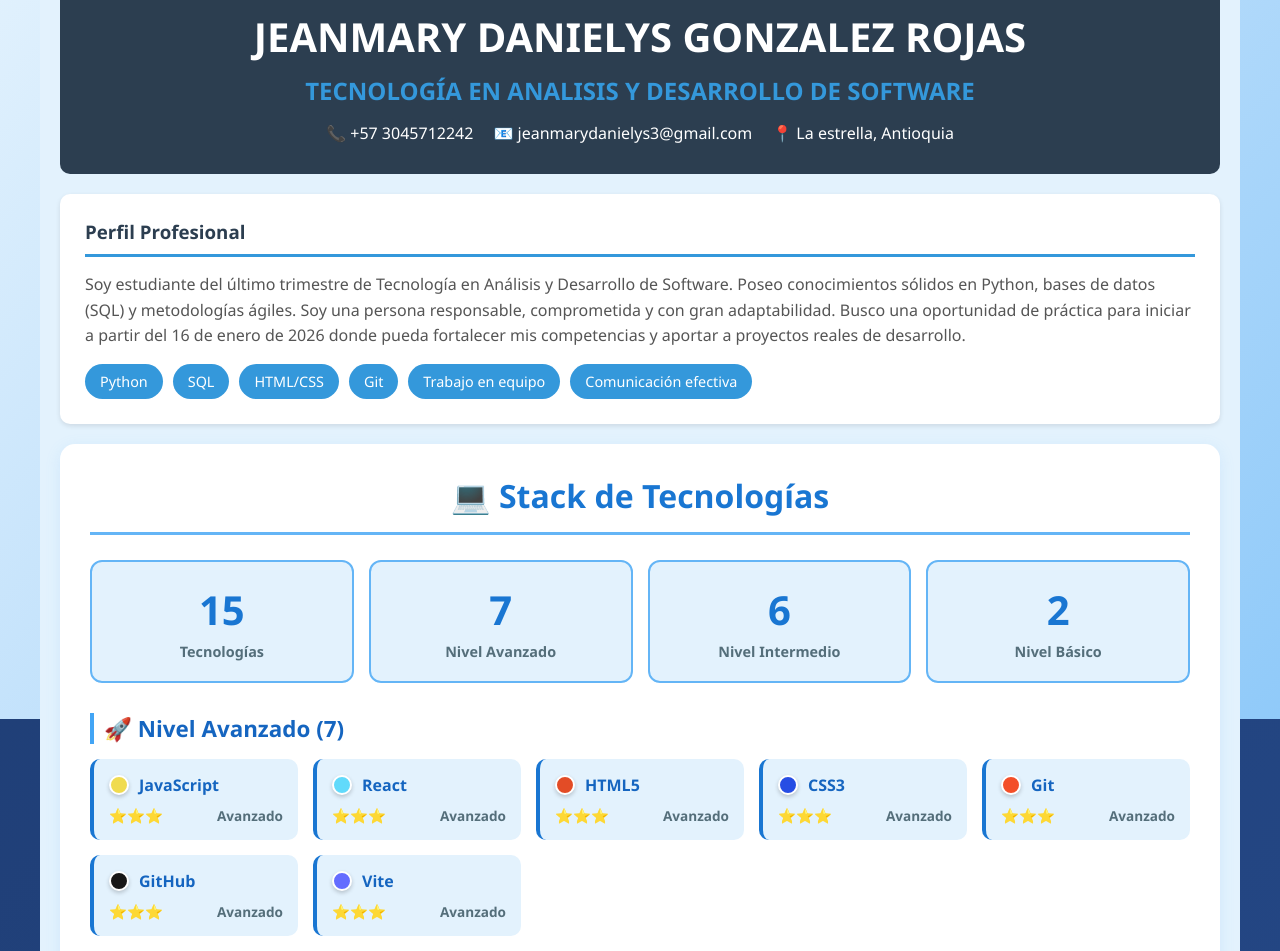
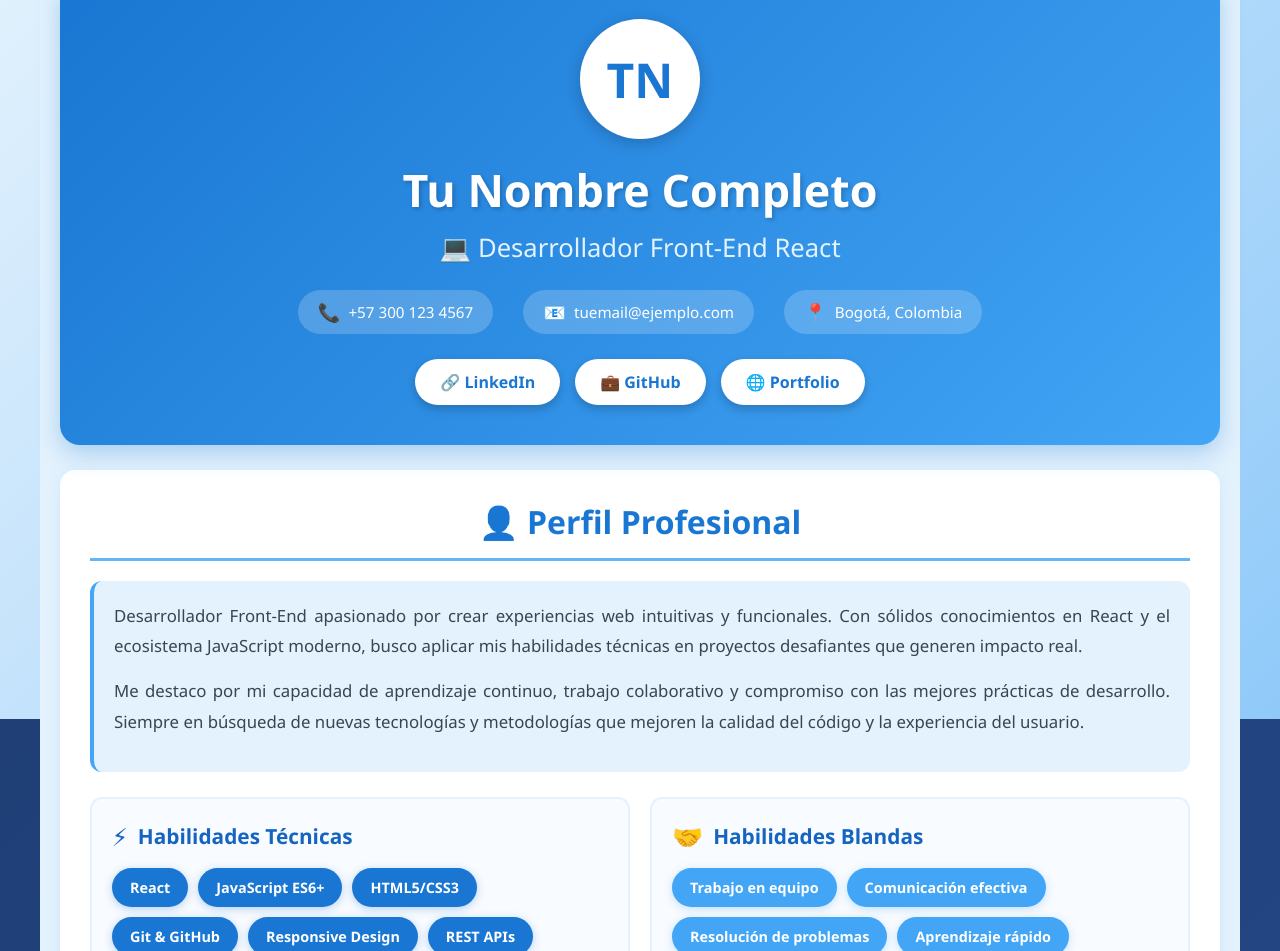
Before and after one commit to DaniGR09/cv-react-jeanmary-gonzalez, a React (Vite) app: page / in a window 1280 px wide. Shown: the part 81-1032 px from the top of the page. Built offline with nearby package versions, Linux system fonts and the light colour scheme.

Commit message:
style: actualizar tema visual a azul claro en todos los componentes

```diff
--- a/src/components/CabeceraCV.jsx
+++ b/src/components/CabeceraCV.jsx
@@ -1,12 +1,31 @@
 function CabeceraCV() {
   return (
     <header style={styles.header}>
-      <h1 style={styles.nombre}>JEANMARY DANIELYS GONZALEZ ROJAS</h1>
-      <h2 style={styles.titulo}>TECNOLOGÍA EN ANALISIS Y DESARROLLO DE SOFTWARE</h2>
+      <div style={styles.avatarContainer}>
+        <div style={styles.avatar}>
+          <span style={styles.avatarText}>TN</span>
+        </div>
+      </div>
+      <h1 style={styles.nombre}>Tu Nombre Completo</h1>
+      <h2 style={styles.titulo}>💻 Desarrollador Front-End React</h2>
       <div style={styles.contacto}>
-        <p>📞 +57 3045712242</p>
-        <p>📧 jeanmarydanielys3@gmail.com</p>
-        <p>📍 La estrella, Antioquia</p>
+        <div style={styles.contactoItem}>
+          <span style={styles.icono}>📞</span>
+          <span>+57 300 123 4567</span>
+        </div>
+        <div style={styles.contactoItem}>
+          <span style={styles.icono}>📧</span>
+          <span>tuemail@ejemplo.com</span>
+        </div>
+        <div style={styles.contactoItem}>
+          <span style={styles.icono}>📍</span>
+          <span>Bogotá, Colombia</span>
+        </div>
+      </div>
+      <div style={styles.redes}>
+        <a href="#" style={styles.redButton}>🔗 LinkedIn</a>
+        <a href="#" style={styles.redButton}>💼 GitHub</a>
+        <a href="#" style={styles.redButton}>🌐 Portfolio</a>
       </div>
     </header>
   );
@@ -14,28 +33,87 @@ function CabeceraCV() {
 
 const styles = {
   header: {
-    backgroundColor: '#2c3e50',
+    background: 'linear-gradient(135deg, #1976d2 0%, #42a5f5 100%)',
     color: 'white',
-    padding: '30px',
+    padding: '40px 30px',
     textAlign: 'center',
-    borderRadius: '10px',
+    borderRadius: '20px',
+    marginBottom: '25px',
+    boxShadow: '0 8px 25px rgba(25, 118, 210, 0.3)',
+    position: 'relative',
+    overflow: 'hidden'
+  },
+  avatarContainer: {
+    display: 'flex',
+    justifyContent: 'center',
     marginBottom: '20px'
   },
+  avatar: {
+    width: '120px',
+    height: '120px',
+    borderRadius: '50%',
+    backgroundColor: 'white',
+    display: 'flex',
+    alignItems: 'center',
+    justifyContent: 'center',
+    border: '5px solid rgba(255, 255, 255, 0.3)',
+    boxShadow: '0 4px 15px rgba(0, 0, 0, 0.2)'
+  },
+  avatarText: {
+    fontSize: '3em',
+    fontWeight: 'bold',
+    color: '#1976d2'
+  },
   nombre: {
-    margin: '0',
-    fontSize: '2.5em'
+    margin: '0 0 10px 0',
+    fontSize: '2.8em',
+    fontWeight: 'bold',
+    textShadow: '2px 2px 4px rgba(0, 0, 0, 0.2)'
   },
   titulo: {
-    margin: '10px 0',
-    fontSize: '1.5em',
-    color: '#3498db'
+    margin: '0 0 25px 0',
+    fontSize: '1.6em',
+    color: '#e3f2fd',
+    fontWeight: '500'
   },
   contacto: {
     display: 'flex',
     justifyContent: 'center',
-    gap: '20px',
-    marginTop: '15px',
-    flexWrap: 'wrap'
+    gap: '30px',
+    marginTop: '20px',
+    flexWrap: 'wrap',
+    marginBottom: '25px'
+  },
+  contactoItem: {
+    display: 'flex',
+    alignItems: 'center',
+    gap: '8px',
+    backgroundColor: 'rgba(255, 255, 255, 0.2)',
+    padding: '10px 20px',
+    borderRadius: '25px',
+    backdropFilter: 'blur(10px)',
+    fontSize: '0.95em'
+  },
+  icono: {
+    fontSize: '1.2em'
+  },
+  redes: {
+    display: 'flex',
+    justifyContent: 'center',
+    gap: '15px',
+    flexWrap: 'wrap',
+    marginTop: '20px'
+  },
+  redButton: {
+    backgroundColor: 'white',
+    color: '#1976d2',
+    padding: '12px 25px',
+    borderRadius: '25px',
+    textDecoration: 'none',
+    fontWeight: 'bold',
+    transition: 'transform 0.3s ease, box-shadow 0.3s ease',
+    boxShadow: '0 4px 10px rgba(0, 0, 0, 0.2)',
+    cursor: 'pointer'
   }
 };
 
--- a/src/components/Perfil.jsx
+++ b/src/components/Perfil.jsx
@@ -1,20 +1,62 @@
 function Perfil() {
+  const habilidadesTecnicas = [
+    "React", "JavaScript ES6+", "HTML5/CSS3",
+    "Git & GitHub", "Responsive Design", "REST APIs"
+  ];
+
+  const habilidadesBlandas = [
+    "Trabajo en equipo", "Comunicación efectiva",
+    "Resolución de problemas", "Aprendizaje rápido",
+    "Pensamiento crítico", "Adaptabilidad"
+  ];
+
   return (
     <section style={styles.section}>
-      <h3 style={styles.titulo}>Perfil Profesional</h3>
-      <p style={styles.descripcion}>
-Soy estudiante del último trimestre de Tecnología en Análisis y Desarrollo de Software. Poseo conocimientos
-sólidos en Python, bases de datos (SQL) y metodologías ágiles. Soy una persona responsable, comprometida y
-con gran adaptabilidad. Busco una oportunidad de práctica para iniciar a partir del 16 de enero de 2026 donde
-pueda fortalecer mis competencias y aportar a proyectos reales de desarrollo.
-      </p>
-      <div style={styles.habilidades}>
-        <span style={styles.badge}>Python</span>
-        <span style={styles.badge}>SQL</span>
-        <span style={styles.badge}>HTML/CSS</span>
-        <span style={styles.badge}>Git</span>
-        <span style={styles.badge}>Trabajo en equipo</span>
-        <span style={styles.badge}>Comunicación efectiva</span>
+      <h3 style={styles.titulo}>👤 Perfil Profesional</h3>
+
+      <div style={styles.descripcionContainer}>
+        <p style={styles.descripcion}>
+          Desarrollador Front-End apasionado por crear experiencias web
+          intuitivas y funcionales. Con sólidos conocimientos en React y
+          el ecosistema JavaScript moderno, busco aplicar mis habilidades
+          técnicas en proyectos desafiantes que generen impacto real.
+        </p>
+        <p style={styles.descripcion}>
+          Me destaco por mi capacidad de aprendizaje continuo, trabajo
+          colaborativo y compromiso con las mejores prácticas de desarrollo.
+          Siempre en búsqueda de nuevas tecnologías y metodologías que
+          mejoren la calidad del código y la experiencia del usuario.
+        </p>
+      </div>
+
+      <div style={styles.habilidadesGrid}>
+        <div style={styles.habilidadSeccion}>
+          <h4 style={styles.subtitulo}>
+            <span style={styles.iconoSubtitulo}>⚡</span>
+            Habilidades Técnicas
+          </h4>
+          <div style={styles.habilidades}>
+            {habilidadesTecnicas.map((habilidad, index) => (
+              <span key={index} style={styles.badgeTecnica}>
+                {habilidad}
+              </span>
+            ))}
+          </div>
+        </div>
+
+        <div style={styles.habilidadSeccion}>
+          <h4 style={styles.subtitulo}>
+            <span style={styles.iconoSubtitulo}>🤝</span>
+            Habilidades Blandas
+          </h4>
+          <div style={styles.habilidades}>
+            {habilidadesBlandas.map((habilidad, index) => (
+              <span key={index} style={styles.badgeBlanda}>
+                {habilidad}
+              </span>
+            ))}
+          </div>
+        </div>
       </div>
     </section>
   );
@@ -23,33 +65,79 @@ pueda fortalecer mis competencias y aportar a proyectos reales de desarrollo.
 const styles = {
   section: {
     backgroundColor: 'white',
-    padding: '25px',
-    borderRadius: '10px',
-    marginBottom: '20px',
-    boxShadow: '0 2px 5px rgba(0,0,0,0.1)'
+    padding: '30px',
+    borderRadius: '15px',
+    marginBottom: '25px',
+    boxShadow: '0 4px 15px rgba(100, 181, 246, 0.15)'
   },
   titulo: {
-    color: '#2c3e50',
-    borderBottom: '3px solid #3498db',
-    paddingBottom: '10px',
-    marginBottom: '15px'
+    color: '#1976d2',
+    fontSize: '2em',
+    marginBottom: '20px',
+    textAlign: 'center',
+    borderBottom: '3px solid #64b5f6',
+    paddingBottom: '15px'
+  },
+  descripcionContainer: {
+    backgroundColor: '#e3f2fd',
+    padding: '20px',
+    borderRadius: '12px',
+    marginBottom: '25px',
+    borderLeft: '4px solid #42a5f5'
   },
   descripcion: {
-    lineHeight: '1.6',
-    color: '#555',
-    marginBottom: '15px'
+    lineHeight: '1.8',
+    color: '#37474f',
+    marginBottom: '15px',
+    fontSize: '1.05em',
+    textAlign: 'justify'
+  },
+  habilidadesGrid: {
+    display: 'grid',
+    gridTemplateColumns: 'repeat(auto-fit, minmax(280px, 1fr))',
+    gap: '20px'
+  },
+  habilidadSeccion: {
+    backgroundColor: '#f8fbff',
+    padding: '20px',
+    borderRadius: '12px',
+    border: '2px solid #e3f2fd'
+  },
+  subtitulo: {
+    color: '#1565c0',
+    fontSize: '1.3em',
+    marginBottom: '15px',
+    display: 'flex',
+    alignItems: 'center',
+    gap: '10px'
+  },
+  iconoSubtitulo: {
+    fontSize: '1.2em'
   },
   habilidades: {
     display: 'flex',
     flexWrap: 'wrap',
     gap: '10px'
   },
-  badge: {
-    backgroundColor: '#3498db',
+  badgeTecnica: {
+    backgroundColor: '#1976d2',
     color: 'white',
-    padding: '8px 15px',
-    borderRadius: '20px',
-    fontSize: '0.9em'
+    padding: '10px 18px',
+    borderRadius: '25px',
+    fontSize: '0.9em',
+    fontWeight: '600',
+    boxShadow: '0 2px 8px rgba(25, 118, 210, 0.3)',
+    transition: 'transform 0.2s ease'
+  },
+  badgeBlanda: {
+    backgroundColor: '#42a5f5',
+    color: 'white',
+    padding: '10px 18px',
+    borderRadius: '25px',
+    fontSize: '0.9em',
+    fontWeight: '600',
+    boxShadow: '0 2px 8px rgba(66, 165, 245, 0.3)',
+    transition: 'transform 0.2s ease'
   }
 };
 
```
